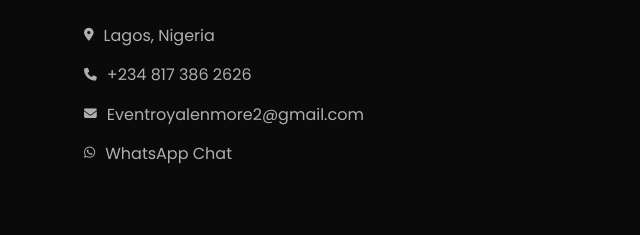
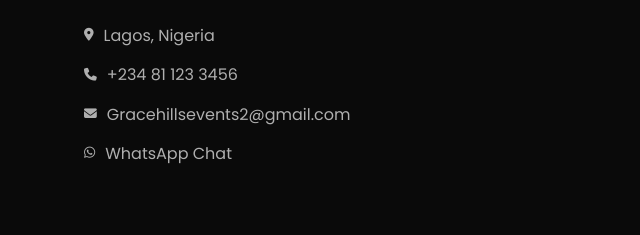
Before and after one commit to VEND321/Grace-Hill-Events, a plain HTML site: page Grace-Hills/index.html in a window 1280 px wide. Shown: the part 7160-7395 px from the top of the page, 0-640 px from the left. Drawn offline with nearby package versions, Linux system fonts and the light colour scheme.

Commit message:
Update index.html

```diff
--- a/Grace-Hills/index.html
+++ b/Grace-Hills/index.html
@@ -429,8 +429,8 @@ asset/grace-hills-logo.png">
                     <h3>Contact Us</h3>
                     <ul class="footer-links">
                         <li><a href="#"><i class="fas fa-map-marker-alt"></i> Lagos, Nigeria</a></li>
-                        <li><a href="tel:+2348173862626"><i class="fas fa-phone"></i> +234 817 386 2626</a></li>
-                        <li><a href="mailto:"><i class="fas fa-envelope"></i> Eventroyalenmore2@gmail.com</a></li>
+                        <li><a href="tel:+2348173862626"><i class="fas fa-phone"></i> +234 81 123 3456</a></li>
+                        <li><a href="mailto:"><i class="fas fa-envelope"></i> Gracehillsevents2@gmail.com</a></li>
                         <li><a href="https://l.instagram.com/?u=https%3A%2F%2Fwa.me%2Fmessage%2F5XZ6JVBVVBAFO1%3Ffbclid%3DPAZXh0bgNhZW0CMTEAAacp-iCRPgOcHN9yWOtiUhZs8ZpgJN2niBqDBLHQaKP1vxXP85K98iav9LrTyA_aem_sAE7Cdb89E1Ndf6Wm_ZQKA&e=AT2pvRCtccv-OeRXOioTRqHlrnfqHbbXZ4HD4koJBHEfO7SpzMQAHamwrX7WSdYieCjeru2nxoWK_02ubGpUXhAASkBOEylsZfr3tVg"><i class="fab fa-whatsapp"></i> WhatsApp Chat</a></li>
                     </ul>
                 </div>
```
